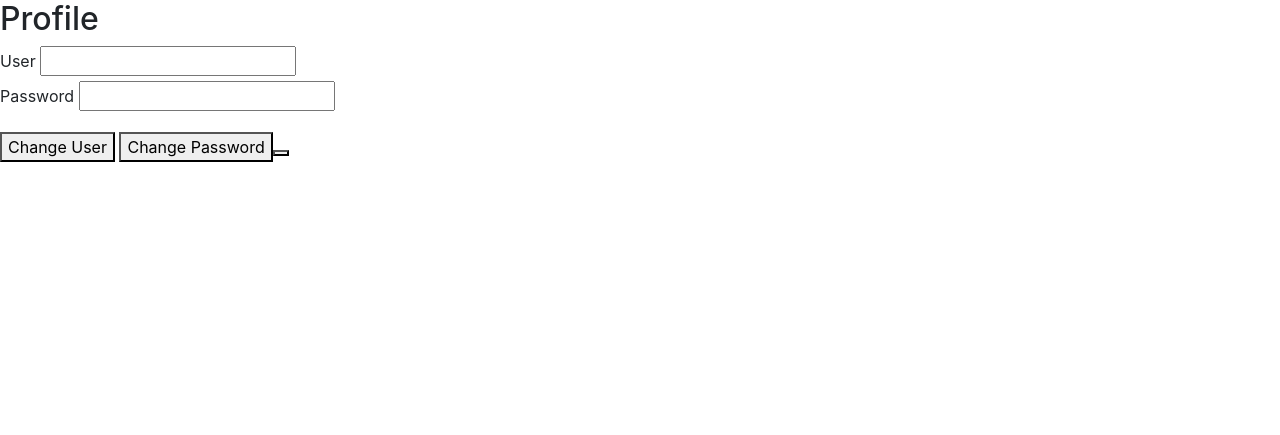
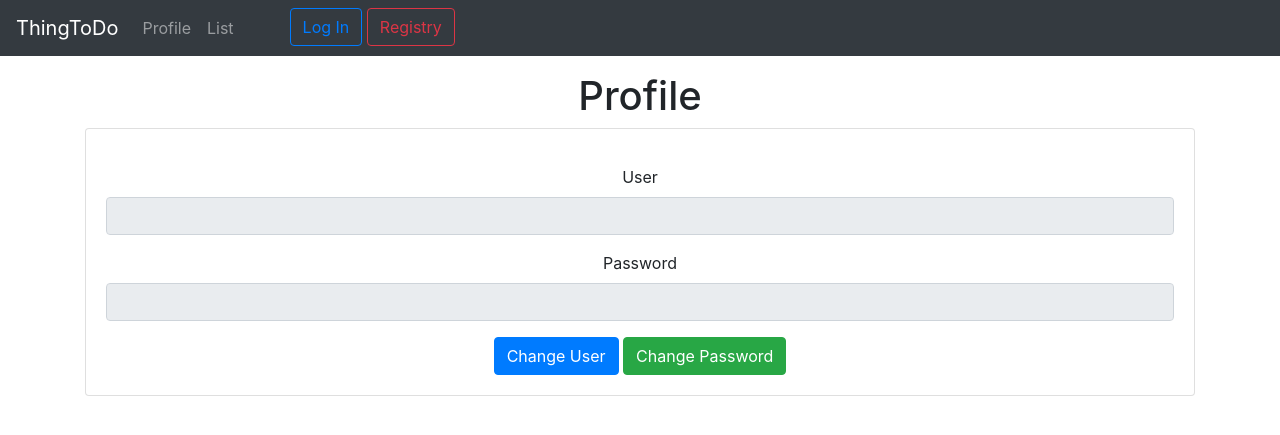
Before and after one commit to Arcmaster25/ThingsToDo, a PHP site: page /app/views/profile.php in a window 1280 px wide. Shown: the top 435 px of the page. Run offline with PHP 8.4, Linux system fonts and the light colour scheme.

Commit message:
improving front-end

```diff
--- a/app/utils/header.php
+++ b/app/utils/header.php
@@ -3,7 +3,22 @@
 <head>
 </head>
 <body>
-        <nav>
+        <nav class='navbar navbar-expand navbar-dark bg-dark'>
+                <a class='navbar-brand' href='#'>ThingToDo</a>
+                <div class='d-flex justify-content-end'>
+                        <ul class='navbar-nav'>
+                                <li class='nav-item'>
+                                        <a class='nav-link' href='#'>Profile</a>
+                                </li>
+                                <li class='nav-item'>
+                                        <a class='nav-link' href='#'>List</a>
+                                </li>
+                        </ul>
+                        <div class='ml-5'>
+                                <a href='#' class='btn btn-outline-primary'>Log In</a>
+                                <a href='#' class='btn btn-outline-danger'>Registry</a>
+                        </div>
+                </div>
         </nav>
 </body>
 </html>
--- a/app/views/profile.php
+++ b/app/views/profile.php
@@ -7,24 +7,28 @@
 </head>
 <body>
         <?php require_once('../utils/header.php'); ?>
-        <div>
-                <div>
-                        <h2>Profile</h2>
-                </div>
-                <div>
-                        <form>
-                                <div>
-                                        <label for=''>User</label>
-                                        <input type='text' disable>
-                                </div>
-                                <div>
-                                        <label for=''>Password</label>
-                                        <input type='text' disable>
-                                </div>
-                        </form>
-                        <div>
-                                <button type='button'>Change User</button>
-                                <button type='button'>Change Password<button>
+        <div class='container'>
+                <div class='row'>
+                        <div class='col-12'>
+                                <h1 class='text-center mt-3'>Profile</h1>
+                                <main class='card text-center'>
+                                        <div class='card-body mt-3'>
+                                                <form>
+                                                        <div class='form-group'>
+                                                                <label for=''>User</label>
+                                                                <input type='text' disabled class='form-control'>
+                                                        </div>
+                                                        <div class='form-group'>
+                                                                <label for=''>Password</label>
+                                                                <input type='password' disabled class='form-control'>
+                                                        </div>
+                                                </form>
+                                                <div>
+                                                        <button type='button' class='btn btn-primary'>Change User</button>
+                                                        <button type='button' class='btn btn-success'>Change Password</button>
+                                                </div>
+                                        </div>
+                                </main>
                         </div>
                 </div>
         </div>
```
Also changed, not shown: app/views/list.php (+7 -5 lines), app/views/login.php (+15 -13 lines), app/views/registry.php (+12 -10 lines).
